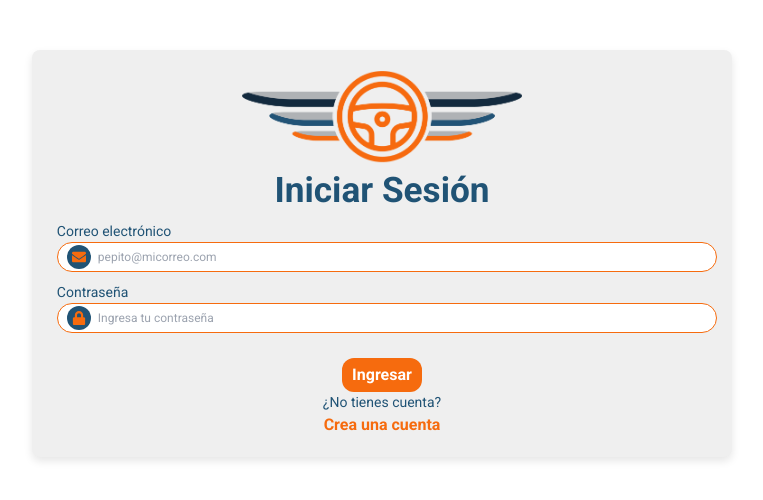
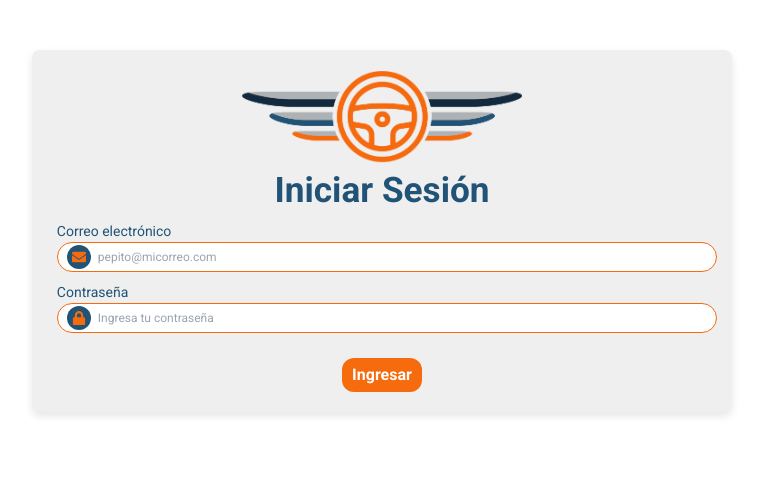
Before and after one commit to pruiz5514/Parking-now, a Next.js app: page /sign-in in a window 1280 px wide. Shown: the top 500 px of the page, without its empty margins (258-1021 px from the left). Built offline with nearby package versions, Linux system fonts and the light colour scheme.

Commit message:
fix: modals of the main page

```diff
--- a/src/app/sign-in/page.tsx
+++ b/src/app/sign-in/page.tsx
@@ -25,12 +25,6 @@ const SignIn: React.FC = () => {
                         <>
                             <SpanContent>
                             <Link href="./parkings"><Button text={"Ingresar"}/></Link>
-                                <Label>
-                                    {"¿No tienes cuenta? "}
-                                </Label>
-                                <Link href="./sign-up">
-                                    <SpanForm> {"Crea una cuenta"}</SpanForm>
-                                </Link>
                             </SpanContent>
                         </>
                     }
--- a/src/app/sign-up/page.tsx
+++ b/src/app/sign-up/page.tsx
@@ -24,12 +24,6 @@ const SignUp: React.FC = () => {
                         <>
                             <SpanContent>
                             <Link href="./sign-in"><Button text={"Crear cuenta"} /></Link>
-                                <Label>
-                                    {"¿Ya tienes cuenta? "}
-                                </Label>
-                                <Link href="./sign-in">
-                                    <SpanForm> {"Ingresa"}</SpanForm>
-                                </Link>
                             </SpanContent>
                         </>
                     }
--- a/src/components/Hero/Hero.tsx
+++ b/src/components/Hero/Hero.tsx
@@ -9,7 +9,6 @@ const Hero = () => {
             <HeroBackgroundOverlay/>
             <HeroContainer>
             <Title>Tu celda de parqueo a un click!!</Title>
-            <Link href="../sign-in"><Button text={"Iniciar sesión"} /></Link>
             </HeroContainer>
         </HeroStyled>
     )
```
